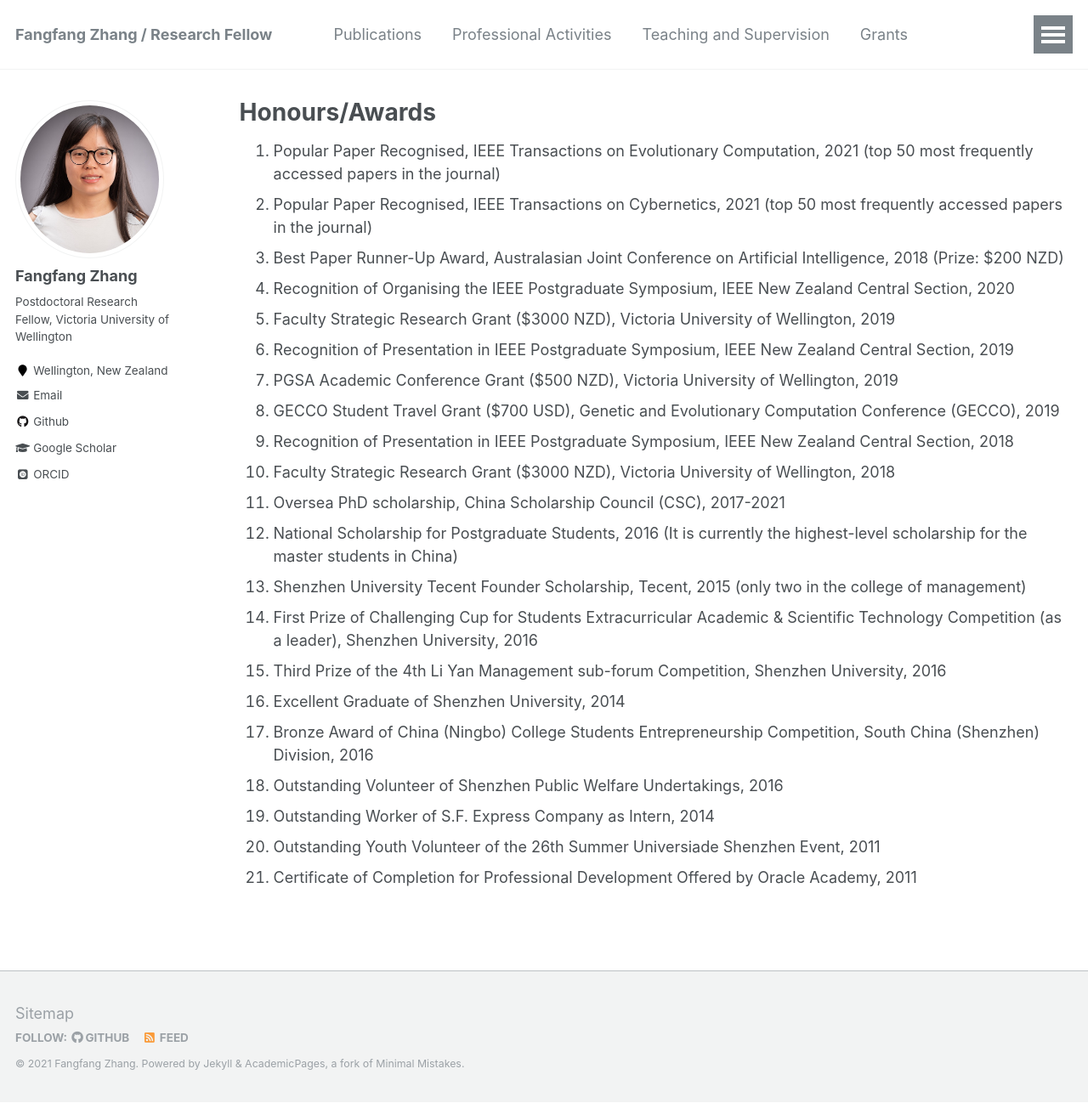
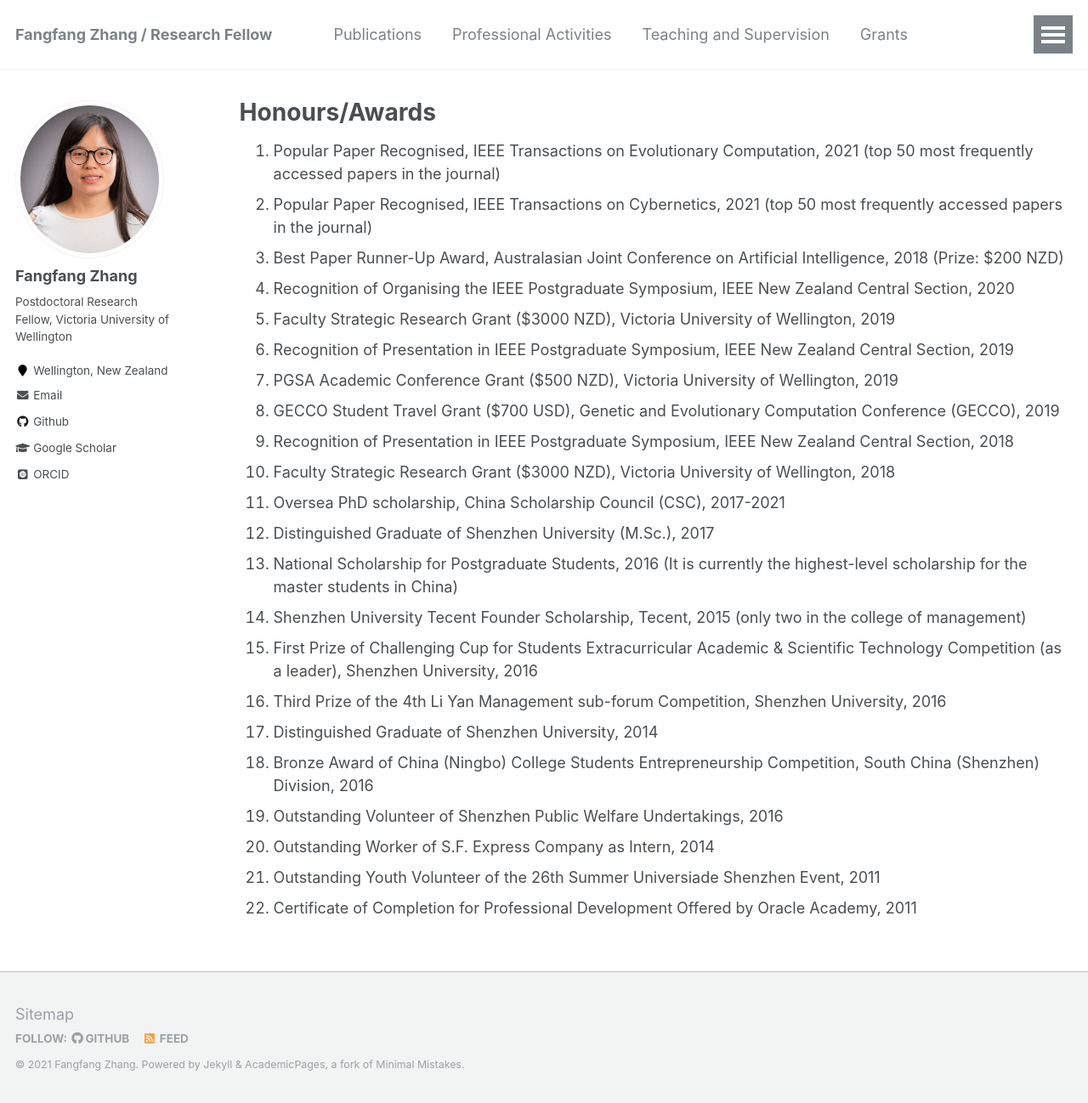
Before and after one commit to fangfang-zhang/fangfang-zhang.github.io, a Jekyll site: the page built from _pages/honours-awards.md, in a window 1280 px wide and 1298 px high. Shown: the whole window at 85% size. Built offline with Jekyll 4.4.1, drawn with Linux system fonts in a browser that asks for light colours; some web fonts are replaced.

Commit message:
graduate

```diff
--- a/_pages/honours-awards.md
+++ b/_pages/honours-awards.md
@@ -17,11 +17,12 @@ ul li { padding: 5px 0px; }
 <li> Recognition of Presentation in IEEE Postgraduate Symposium, IEEE New Zealand Central Section, 2018 </li>
 <li> Faculty Strategic Research Grant ($3000 NZD), Victoria University of Wellington, 2018 </li>
 <li> Oversea PhD scholarship, China Scholarship Council (CSC), 2017-2021 </li>
+<li> Distinguished Graduate of Shenzhen University (M.Sc.), 2017 </li>
 <li> National Scholarship for Postgraduate Students, 2016 (It is currently the highest-level scholarship for the master students in China) </li>
 <li> Shenzhen University Tecent Founder Scholarship, Tecent, 2015 (only two in the college of management) </li>
 <li> First Prize of Challenging Cup for Students Extracurricular Academic & Scientific Technology Competition (as a leader), Shenzhen University, 2016 </li>
 <li> Third Prize of the 4th Li Yan Management sub-forum Competition, Shenzhen University, 2016 </li>
-<li> Excellent Graduate of Shenzhen University, 2014 </li>
+<li> Distinguished Graduate of Shenzhen University, 2014 </li>
 <li> Bronze Award of China (Ningbo) College Students Entrepreneurship Competition, South China (Shenzhen) Division, 2016 </li>
 <li> Outstanding Volunteer of Shenzhen Public Welfare Undertakings, 2016 </li>
 <li> Outstanding Worker of S.F. Express Company as Intern, 2014 </li>
```
Also changed, not shown: _pages/publications.md (+1 -1 lines).
